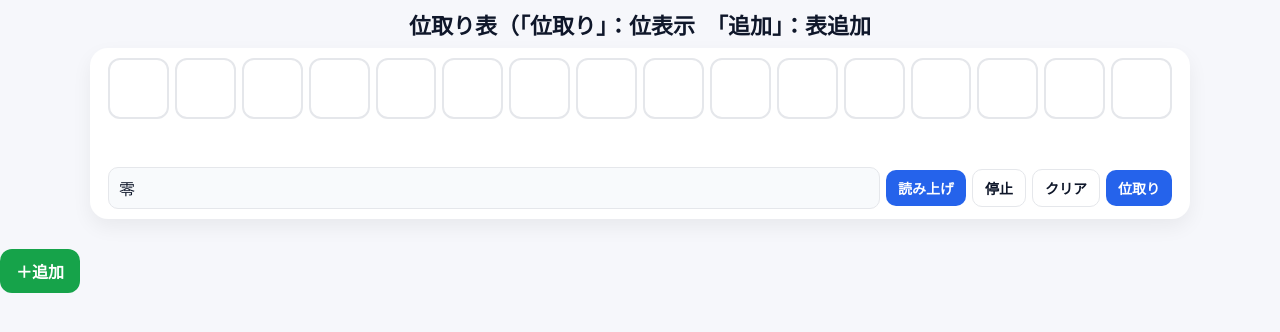
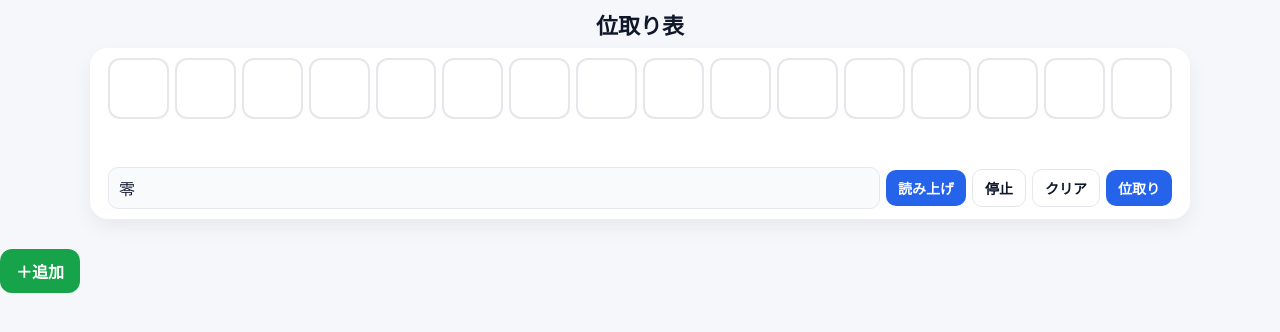
Before and after one commit to tkk-fk/kuraidori, a plain HTML site: page index.html in a window 1280 px wide. Drawn offline with Linux system fonts and the light colour scheme.

Commit message:
Update index.html

```diff
--- a/index.html
+++ b/index.html
@@ -82,7 +82,7 @@
 </style>
 </head>
 <body>
-  <h1>位取り表（「位取り」：位表示　「追加」：表追加</h1>
+  <h1>位取り表</h1>
   <div id="container"></div>
   <button id="addBtn">＋追加</button>
 
```
